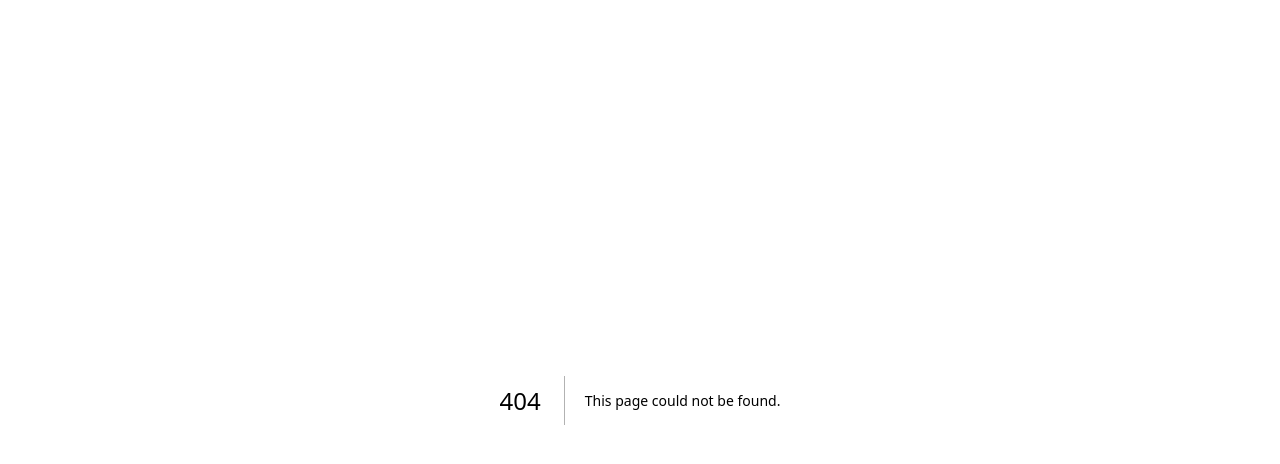
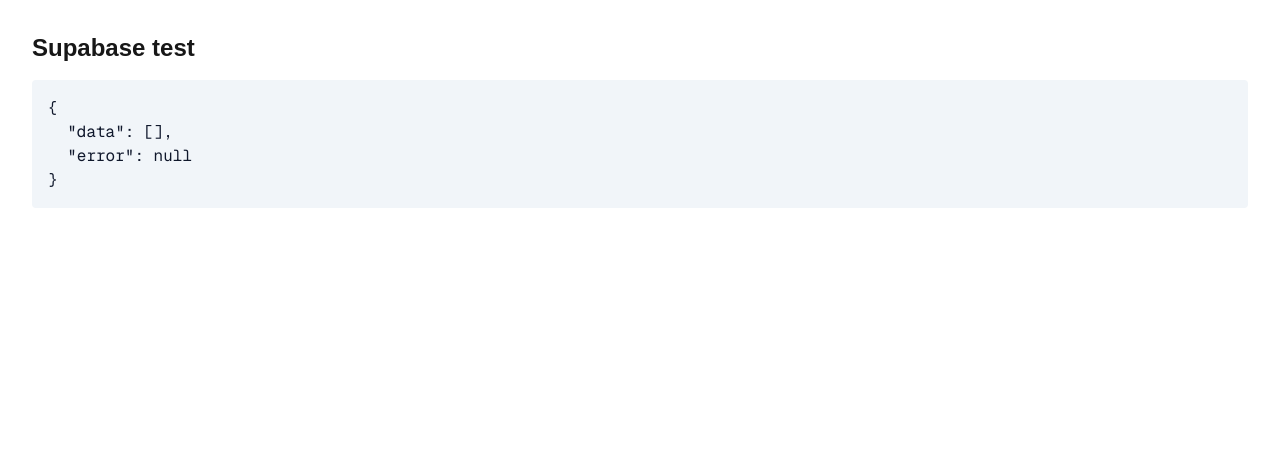
Before and after one commit to Ljudeq159/rta-system, a Next.js app: page /test-supabase in a window 1280 px wide. Before the commit this address had no page. Shown: the top 464 px of the page. Built offline with nearby package versions, Linux system fonts and the light colour scheme; no server answers; the database is empty.

Commit message:
feat: connect application to supabase

```diff
--- a/package.json
+++ b/package.json
@@ -8,6 +8,7 @@
     "start": "next start"
   },
   "dependencies": {
+    "@supabase/supabase-js": "^2.117.2",
     "next": "16.3.7",
     "react": "19.2.8",
     "react-dom": "19.2.8"
--- /dev/null
+++ b/src/app/test-supabase/page.tsx
@@ -0,0 +1,20 @@
+import { supabase } from "@/lib/supabase";
+
+export default async function TestSupabasePage() {
+    const { data, error } = await supabase
+    .from("profiles")
+    .select("*");
+
+    return(
+        <main className="p-8">
+            <h1 className="text-2xl font-bold">
+                Supabase test
+            </h1>
+
+            <pre className="mt-4 rounded bg-slate-100 text-slate-900 p-4">
+                {JSON.stringify({data, error }, null, 2)}
+            </pre>
+        </main>
+    );
+
+}
--- /dev/null
+++ b/src/lib/supabase.ts
@@ -0,0 +1,9 @@
+import { createClient } from "@supabase/supabase-js";
+
+const supabaseUrl = process.env.NEXT_PUBLIC_SUPABASE_URL!;
+const supabaseAnonKey = process.env.NEXT_PUBLIC_SUPABASE_ANON_KEY!;
+
+export const supabase = createClient(
+    supabaseUrl,
+    supabaseAnonKey
+);
```
Also changed, not shown: 2 other files (tests, documents, lock files or other folders).
